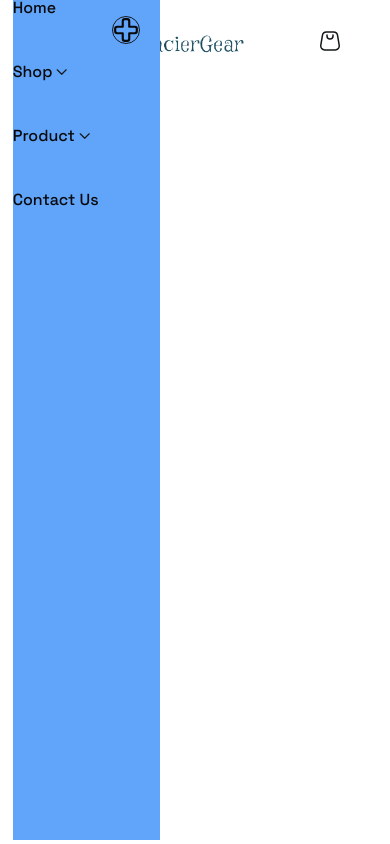
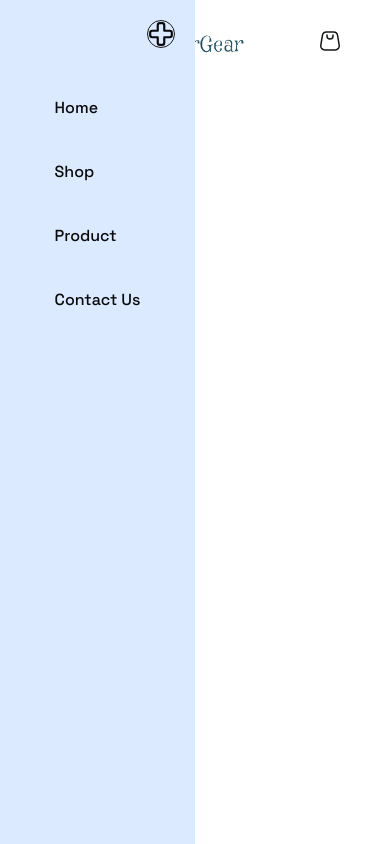
Before and after one commit to afridiwhatever/elegant-furnitures, a Next.js app: page / in a window 390 px wide. Both pictures are taken after a click on the icon 60 px from the left and 41 px from the top of the page. Built offline with nearby package versions, Linux system fonts and the light colour scheme.

Commit message:
navbar little tweaks

```diff
--- a/src/components/Navbar.tsx
+++ b/src/components/Navbar.tsx
@@ -17,7 +17,7 @@ import { Cross } from "lucide-react";
 const Navbar = () => {
   const [isShopDropdownOpen, setIsShopDropdownOpen] = useState(false);
   const [isProductDropdownOpen, setIsProductDropdownOpen] = useState(false);
-  const [isMenuOpen, setIsMenuOpen] = useState(true);
+  const [isMenuOpen, setIsMenuOpen] = useState(false);
   const pathname = usePathname();
 
   useEffect(() => {
@@ -25,8 +25,9 @@ const Navbar = () => {
   }, [pathname]);
 
   return (
+    <header className="w-full relative">
       <MaxWidthWrapper className="font-spaceGrotesk">
-      <nav className="flex justify-between py-4 items-center relative">
+        <nav className="flex justify-between py-4 items-center">
           <div className="flex items-center">
             <BurgerIcon
               className="lg:hidden cursor-pointer"
@@ -41,50 +42,23 @@ const Navbar = () => {
               />
             </Link>
           </div>
+
           {/* mobile items */}
           {isMenuOpen && (
             <div
               className={cn(
-              "bg-blue-400 h-screen w-[50%] absolute -top-[5%] transition-all duration-300 animate-in -left-[12%] slide-in-from-left-[100%]"
+                "bg-blue-100 h-screen w-[50%] lg:hidden absolute inset-0 pt-24"
               )}
             >
-            <ul className="flex flex-col gap-10">
+              <ul className="flex flex-col gap-10 max-w-max mx-auto">
                 <li>
                   <Link href="/">Home</Link>
                 </li>
-              <li
-                className="flex items-center"
-                onClick={() => {
-                  setIsShopDropdownOpen(!isShopDropdownOpen);
-                  setIsProductDropdownOpen(false);
-                }}
-              >
-                <span>Shop</span>
-                <ChevronDown
-                  className={cn("transition-all duration-300", {
-                    "rotate-180 ": isShopDropdownOpen,
-                  })}
-                />
-                {isShopDropdownOpen && (
-                  <div className="absolute animate-in duration-300 slide-in-from-top-5  w-[80%] h-[400px] bg-blue-300 left-[10%] right-[10%] top-[100%] rounded-lg"></div>
-                )}
+                <li>
+                  <Link href="/">Shop</Link>
                 </li>
-              <li
-                className="flex items-center"
-                onClick={() => {
-                  setIsProductDropdownOpen(!isProductDropdownOpen);
-                  setIsShopDropdownOpen(false);
-                }}
-              >
-                <span>Product</span>
-                <ChevronDown
-                  className={cn("transition-all duration-300", {
-                    "rotate-180 ": isProductDropdownOpen,
-                  })}
-                />
-                {isProductDropdownOpen && (
-                  <div className="absolute animate-in duration-300 slide-in-from-top-5  w-[80%] h-[400px] bg-green-300 left-[10%] right-[10%] top-[100%] rounded-lg"></div>
-                )}
+                <li>
+                  <Link href="/">Product</Link>
                 </li>
                 <li>
                   <Link href="/contact">Contact Us</Link>
@@ -141,6 +115,7 @@ const Navbar = () => {
               <Link href="/">Contact Us</Link>
             </li>
           </ul>
+
           {/* right side items */}
           <div className="flex gap-4">
             <SearchIcon className="hidden lg:block" />
@@ -149,6 +124,7 @@ const Navbar = () => {
           </div>
         </nav>
       </MaxWidthWrapper>
+    </header>
   );
 };
 
```
Lines whose indentation alone changed are shown as unchanged.
